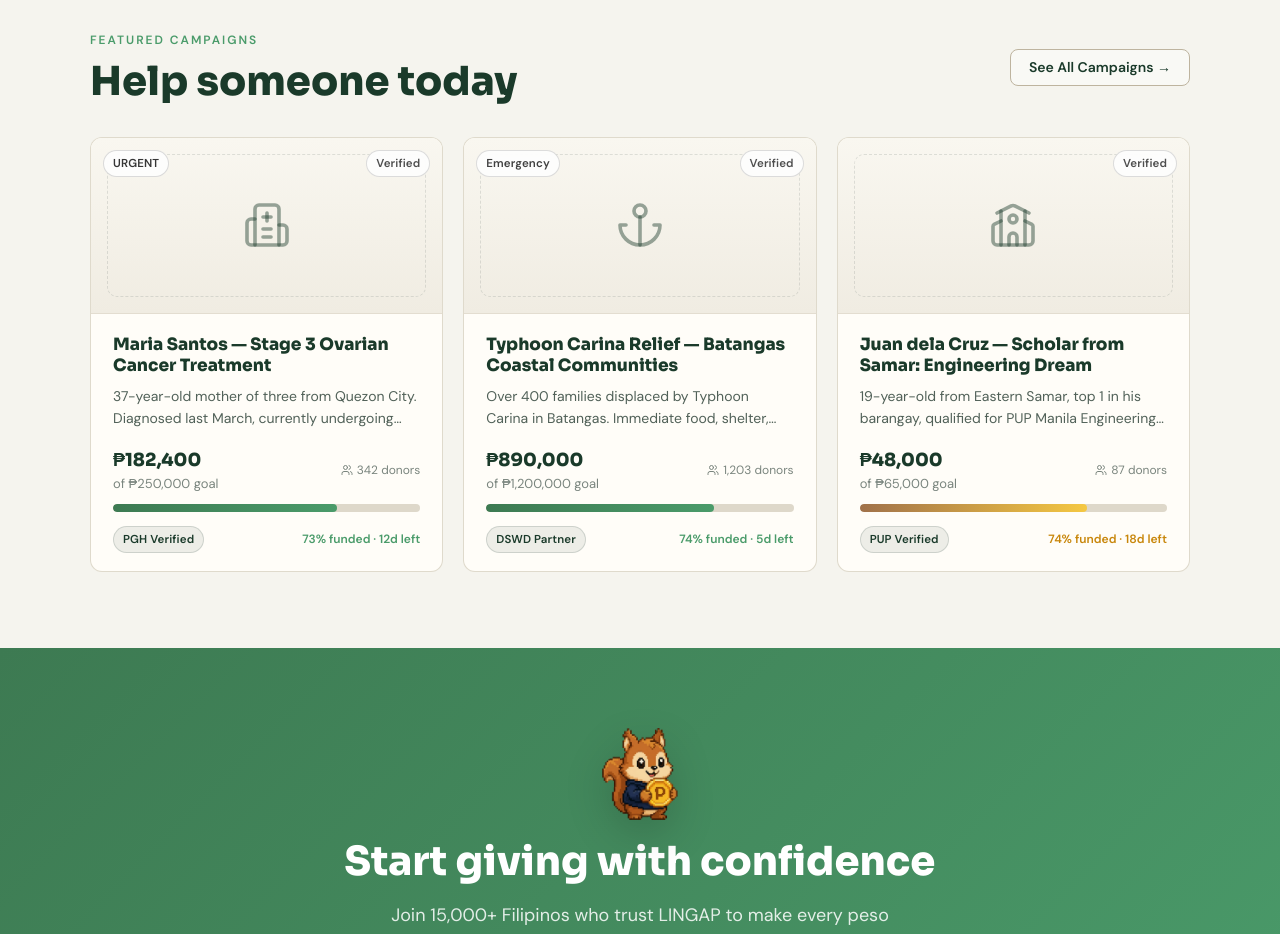
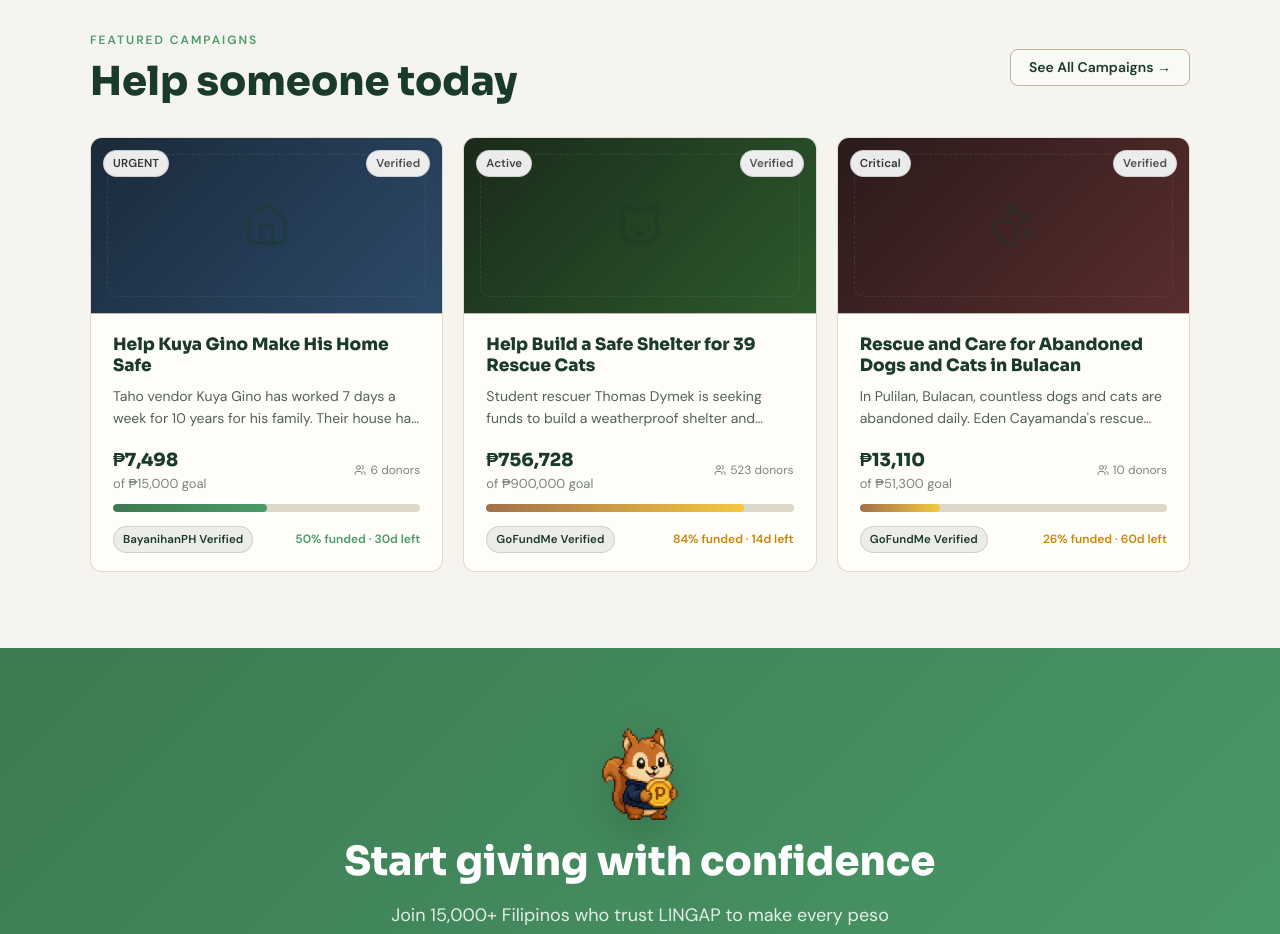
Before and after one commit to wolfsenberg/LINGAP, a Next.js app in the folder frontend/: page / in a window 1280 px wide. Shown: the part 3020-3954 px from the top of the page. Built offline with nearby package versions, Linux system fonts and the light colour scheme.

Commit message:
feat: replace hardcoded featured campaigns with real seed data on home + discover pages

```diff
--- a/frontend/src/app/(marketing)/discover/page.tsx
+++ b/frontend/src/app/(marketing)/discover/page.tsx
@@ -1,6 +1,7 @@
 // Discover page - production ready with SSR and revalidation
 import Link from "next/link";
-import { Hospital, Anchor, BookOpen, Handshake, MapPin, Star, Sparkles, CheckCircle2, Search, Users } from "lucide-react";
+import { Hospital, Anchor, BookOpen, Handshake, MapPin, Star, Sparkles, CheckCircle2, Search, Users, Home, Cat, PawPrint } from "lucide-react";
+import { CAMPAIGNS } from "@/lib/campaigns";
 
 // Revalidate every 5 minutes for incremental static regeneration
 export const revalidate = 300; // seconds
@@ -18,7 +19,7 @@ export default async function DiscoverPage() {
     next: { revalidate: 300 },
   });
   const data = (await res.json()) as { items: any[] };
-  const campaigns = data.items ?? [];
+  const liveCampaigns = data.items ?? [];
 
   const filters = [
     { label: "All Campaigns", Icon: null },
@@ -34,6 +35,7 @@ export default async function DiscoverPage() {
 
   return (
     <div>
+      {/* ── HERO HEADER ── */}
       <div style={{ background: "var(--forest)", padding: "48px 40px", color: "#fff" }}>
         <div className="container">
           <div className="section-label" style={{ color: "var(--canopy-light)" }}>
@@ -54,6 +56,7 @@ export default async function DiscoverPage() {
       </div>
 
       <div className="container" style={{ paddingTop: 32, paddingBottom: 60 }}>
+        {/* ── FILTER BAR ── */}
         <div className="filter-bar">
           {filters.map(({ label, Icon }, i) => (
             <button
@@ -67,6 +70,73 @@ export default async function DiscoverPage() {
           ))}
         </div>
 
+        {/* ── FEATURED CAMPAIGNS ── */}
+        <div style={{ marginBottom: 48 }}>
+          <div className="flex flex-center flex-between mb-24">
+            <div>
+              <div className="section-label" style={{ color: "var(--canopy)" }}>FEATURED CAMPAIGNS</div>
+              <h2 style={{ fontSize: 22, fontWeight: 700, color: "var(--forest)", marginBottom: 0 }}>
+                Real causes, real people
+              </h2>
+            </div>
+            <span className="badge badge-emerald" style={{ fontSize: 12 }}>
+              ✓ All Verified
+            </span>
+          </div>
+
+          <div className="campaign-grid">
+            {CAMPAIGNS.map((c) => {
+              const Icon = c.heroIcon === "🏠" ? Home : c.heroIcon === "🐱" ? Cat : PawPrint;
+              const progressColor = c.category === "Animal Rescue" ? "prog-gold" : "prog-emerald";
+              const accentHex = c.category === "Animal Rescue" ? "var(--amber)" : "var(--canopy)";
+              return (
+                <Link
+                  key={c.id}
+                  href={`/detail/${c.slug}`}
+                  className="camp-card emerald-glow featured-camp"
+                  style={{ textDecoration: "none" }}
+                >
+                  <div className="camp-img" style={{ background: c.heroGradient }}>
+                    <div className="camp-img-inner"><Icon size={48} strokeWidth={1.8} /></div>
+                    {c.urgencyLabel && (
+                      <div style={{ position: "absolute", top: 12, left: 12 }}>
+                        <span className={`badge ${c.urgencyClass}`}>{c.urgencyLabel}</span>
+                      </div>
+                    )}
+                    <div style={{ position: "absolute", top: 12, right: 12 }}>
+                      <span className="badge badge-emerald">Verified</span>
+                    </div>
+                    <div style={{ position: "absolute", bottom: 12, left: 12 }}>
+                      <span className="badge badge-navy" style={{ fontSize: 10 }}>{c.category}</span>
+                    </div>
+                  </div>
+                  <div className="camp-body">
+                    <h3 className="camp-title">{c.title}</h3>
+                    <p className="camp-desc">{c.description}</p>
+                    <div className="camp-meta">
+                      <div>
+                        <div className="camp-raised">{c.raisedLabel}</div>
+                        <div className="camp-goal">of {c.goalLabel} goal</div>
+                      </div>
+                      <div className="camp-donors"><Users size={12} /> {c.donors.toLocaleString()} donors</div>
+                    </div>
+                    <div className="prog-track" style={{ height: 8 }}>
+                      <div className={`prog-fill ${progressColor}`} style={{ width: `${c.pct}%` }} />
+                    </div>
+                    <div className="camp-footer">
+                      <span className="badge badge-navy">{c.institutionDesc}</span>
+                      <span style={{ fontSize: 12, color: accentHex, fontWeight: 600 }}>
+                        {c.pct}% funded · {c.daysLeft}d left
+                      </span>
+                    </div>
+                  </div>
+                </Link>
+              );
+            })}
+          </div>
+        </div>
+
+        {/* ── LOCATION CONTEXT BANNER ── */}
         <div
           style={{
             background: "linear-gradient(135deg,rgba(74,155,106,.08),rgba(61,122,82,.08))",
@@ -87,7 +157,7 @@ export default async function DiscoverPage() {
               Campaigns Near You — Quezon City, Metro Manila
             </div>
             <div style={{ fontSize: 13, color: "var(--text2)", marginTop: 4 }}>
-              Showing {campaigns.length} verified campaigns within {radius_km}km of your location
+              Showing {liveCampaigns.length} verified campaigns within {radius_km}km of your location
             </div>
           </div>
           <button className="btn btn-outline btn-sm" style={{ marginLeft: "auto", flexShrink: 0 }}>
@@ -95,19 +165,20 @@ export default async function DiscoverPage() {
           </button>
         </div>
 
+        {/* ── STATS ROW ── */}
         <div className="grid-4 mb-32">
           <div className="stat-card">
-            <div className="stat-value">{campaigns.length}</div>
+            <div className="stat-value">{liveCampaigns.length}</div>
             <div className="stat-label">Active Campaigns</div>
             <div className="stat-change">↑ new this week</div>
           </div>
           <div className="stat-card">
-            <div className="stat-value">{campaigns.reduce((sum, c) => sum + (c.requested_amount || 0), 0).toLocaleString()}</div>
+            <div className="stat-value">{liveCampaigns.reduce((sum, c) => sum + (c.requested_amount || 0), 0).toLocaleString()}</div>
             <div className="stat-label">Total Requested</div>
             <div className="stat-change">↑ this month</div>
           </div>
           <div className="stat-card">
-            <div className="stat-value">{Math.round((campaigns.filter(c => c.status === "verified").length / campaigns.length) * 100)}%</div>
+            <div className="stat-value">{Math.round((liveCampaigns.filter((c) => c.status === "verified").length / Math.max(liveCampaigns.length, 1)) * 100)}%</div>
             <div className="stat-label">Verified Campaigns</div>
             <div className="stat-change">↑ Industry leading</div>
           </div>
@@ -118,15 +189,16 @@ export default async function DiscoverPage() {
           </div>
         </div>
 
+        {/* ── TRENDING NOW (Live API results) ── */}
         <div className="flex flex-center flex-between mb-24">
           <h3 style={{ fontSize: 20, fontWeight: 700, color: "var(--forest)", display: "flex", alignItems: "center", gap: 8 }}>
             <TrendingUpIcon /> Trending Now
           </h3>
-          <div style={{ fontSize: 13, color: "var(--text3)" }}>{campaigns.length} campaigns found</div>
+          <div style={{ fontSize: 13, color: "var(--text3)" }}>{liveCampaigns.length} campaigns found</div>
         </div>
 
         <div className="campaign-grid">
-          {campaigns.map((c) => (
+          {liveCampaigns.map((c) => (
             <Link key={c.aid_request_id} href={`/detail/${c.aid_request_id}`} className="camp-card" style={{ textDecoration: "none" }}>
               <div className="camp-img" style={{ background: "linear-gradient(135deg,#1a3a2a,#2d5a3d)" }}>
                 <div className="camp-img-inner"><Hospital size={48} strokeWidth={1.2} /></div>
@@ -148,7 +220,7 @@ export default async function DiscoverPage() {
                 <p className="camp-desc">{c.purpose}</p>
                 <div className="camp-meta">
                   <div>
-                    <div className="camp-raised">₱{c.requested_amount?.toLocaleString()}</div>
+                    <div className="camp-raised">&#8369;{c.requested_amount?.toLocaleString()}</div>
                     <div className="camp-goal">{c.asset}</div>
                   </div>
                   <div className="camp-donors"><Users size={12} /> {c.donors?.toLocaleString() || 0} donors</div>
--- a/frontend/src/app/page.tsx
+++ b/frontend/src/app/page.tsx
@@ -4,8 +4,9 @@ import Link from "next/link";
 import {
   Lock, CheckCircle2, Target, Hospital, Pill, School, Handshake, Anchor, Link2,
   ShieldCheck, FileCheck, Shield, Bot, Award, MapPin, Users, TrendingUp,
-  Facebook, MessageCircle, Music2, Twitter
+  Facebook, MessageCircle, Music2, Twitter, Home, Cat, PawPrint
 } from "lucide-react";
+import { CAMPAIGNS } from "@/lib/campaigns";
 
 export default function HomePage() {
   return (
@@ -179,65 +180,46 @@ export default function HomePage() {
             <Link href="/discover" className="btn btn-outline">See All Campaigns →</Link>
           </div>
           <div className="campaign-grid">
-            <div className="camp-card emerald-glow featured-camp featured-medical">
-              <div className="camp-img">
-                <div className="camp-img-inner"><Hospital size={48} strokeWidth={1.8}/></div>
-                <div style={{position:'absolute',top:12,left:12}}><span className="badge badge-red">URGENT</span></div>
-                <div style={{position:'absolute',top:12,right:12}}><span className="badge badge-emerald">Verified</span></div>
+            {CAMPAIGNS.map((c) => {
+              const Icon = c.heroIcon === "🏠" ? Home : c.heroIcon === "🐱" ? Cat : PawPrint;
+              const progressColor = c.category === "Animal Rescue" ? "prog-gold" : "prog-emerald";
+              const accentHex = c.category === "Animal Rescue" ? "var(--amber)" : "var(--canopy)";
+              return (
+                <Link key={c.id} href={`/detail/${c.slug}`} className="camp-card emerald-glow featured-camp" style={{ textDecoration: "none" }}>
+                  <div className="camp-img" style={{ background: c.heroGradient }}>
+                    <div className="camp-img-inner"><Icon size={48} strokeWidth={1.8} /></div>
+                    {c.urgencyLabel && (
+                      <div style={{ position: "absolute", top: 12, left: 12 }}>
+                        <span className={`badge ${c.urgencyClass}`}>{c.urgencyLabel}</span>
+                      </div>
+                    )}
+                    <div style={{ position: "absolute", top: 12, right: 12 }}>
+                      <span className="badge badge-emerald">Verified</span>
+                    </div>
                   </div>
                   <div className="camp-body">
-                <h3 className="camp-title">Maria Santos — Stage 3 Ovarian Cancer Treatment</h3>
-                <p className="camp-desc">37-year-old mother of three from Quezon City. Diagnosed last March, currently undergoing chemo at Philippine General Hospital.</p>
+                    <h3 className="camp-title">{c.title}</h3>
+                    <p className="camp-desc">{c.description}</p>
                     <div className="camp-meta">
-                  <div><div className="camp-raised">₱182,400</div><div className="camp-goal">of ₱250,000 goal</div></div>
-                  <div className="camp-donors"><Users size={12}/> 342 donors</div>
+                      <div>
+                        <div className="camp-raised">{c.raisedLabel}</div>
+                        <div className="camp-goal">of {c.goalLabel} goal</div>
                       </div>
-                <div className="prog-track" style={{height:8}}><div className="prog-fill prog-emerald" style={{width:'73%'}}/></div>
+                      <div className="camp-donors"><Users size={12} /> {c.donors.toLocaleString()} donors</div>
+                    </div>
+                    <div className="prog-track" style={{ height: 8 }}>
+                      <div className={`prog-fill ${progressColor}`} style={{ width: `${c.pct}%` }} />
+                    </div>
                     <div className="camp-footer">
-                  <span className="badge badge-navy">PGH Verified</span>
-                  <span style={{fontSize:12,color:'var(--canopy)',fontWeight:600}}>73% funded · 12d left</span>
+                      <span className="badge badge-navy">{c.institutionDesc}</span>
+                      <span style={{ fontSize: 12, color: accentHex, fontWeight: 600 }}>
+                        {c.pct}% funded · {c.daysLeft}d left
+                      </span>
                     </div>
                   </div>
-            </div>
-            <div className="camp-card emerald-glow featured-camp featured-relief">
-              <div className="camp-img">
-                <div className="camp-img-inner"><Anchor size={48} strokeWidth={1.8}/></div>
-                <div style={{position:'absolute',top:12,left:12}}><span className="badge badge-orange">Emergency</span></div>
-                <div style={{position:'absolute',top:12,right:12}}><span className="badge badge-emerald">Verified</span></div>
-              </div>
-              <div className="camp-body">
-                <h3 className="camp-title">Typhoon Carina Relief — Batangas Coastal Communities</h3>
-                <p className="camp-desc">Over 400 families displaced by Typhoon Carina in Batangas. Immediate food, shelter, and medicine needed for survivors.</p>
-                <div className="camp-meta">
-                  <div><div className="camp-raised">₱890,000</div><div className="camp-goal">of ₱1,200,000 goal</div></div>
-                  <div className="camp-donors"><Users size={12}/> 1,203 donors</div>
-                </div>
-                <div className="prog-track" style={{height:8}}><div className="prog-fill prog-emerald" style={{width:'74%'}}/></div>
-                <div className="camp-footer">
-                  <span className="badge badge-navy">DSWD Partner</span>
-                  <span style={{fontSize:12,color:'var(--canopy)',fontWeight:600}}>74% funded · 5d left</span>
-                </div>
-              </div>
-            </div>
-            <div className="camp-card emerald-glow featured-camp featured-education">
-              <div className="camp-img">
-                <div className="camp-img-inner"><School size={48} strokeWidth={1.8}/></div>
-                <div style={{position:'absolute',top:12,right:12}}><span className="badge badge-emerald">Verified</span></div>
-              </div>
-              <div className="camp-body">
-                <h3 className="camp-title">Juan dela Cruz — Scholar from Samar: Engineering Dream</h3>
-                <p className="camp-desc">19-year-old from Eastern Samar, top 1 in his barangay, qualified for PUP Manila Engineering but can&apos;t afford tuition and board.</p>
-                <div className="camp-meta">
-                  <div><div className="camp-raised">₱48,000</div><div className="camp-goal">of ₱65,000 goal</div></div>
-                  <div className="camp-donors"><Users size={12}/> 87 donors</div>
-                </div>
-                <div className="prog-track" style={{height:8}}><div className="prog-fill prog-gold" style={{width:'74%'}}/></div>
-                <div className="camp-footer">
-                  <span className="badge badge-navy">PUP Verified</span>
-                  <span style={{fontSize:12,color:'var(--amber)',fontWeight:600}}>74% funded · 18d left</span>
-                </div>
-              </div>
-            </div>
+                </Link>
+              );
+            })}
           </div>
         </div>
       </section>
```
Lines whose indentation alone changed are shown as unchanged.
